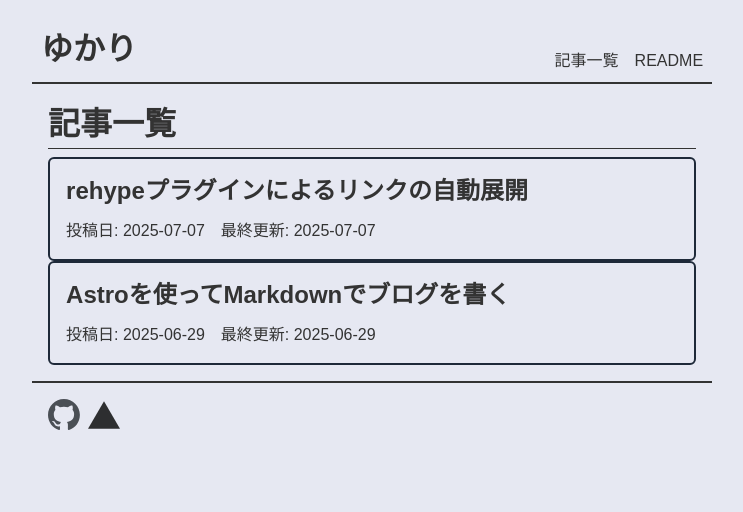
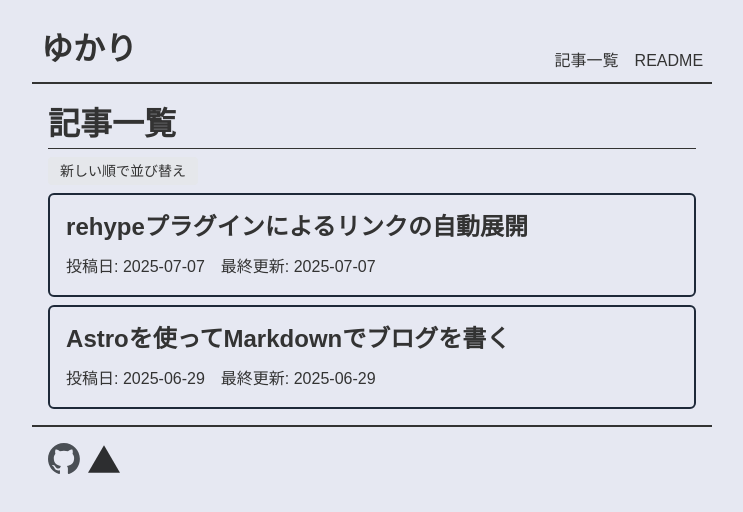
Before and after one commit to lev635/blog, an Astro site: page /article in a window 1280 px wide. Shown: the whole page, without its empty margins (268-1011 px from the left). Built offline with nearby package versions, Linux system fonts and the light colour scheme; Astro itself is replaced by a stand-in of ours; some packages are replaced by stand-ins of ours.

Commit message:
ボタンの追加

```diff
--- a/src/components/ArticleListReact.tsx
+++ b/src/components/ArticleListReact.tsx
@@ -1,3 +1,4 @@
+import { useState } from "react";
 import type { MarkdownInstance } from "astro";
 import ArticleCard from "./ArticleCardReact";
 
@@ -6,22 +7,36 @@
   limit?: number;
 }
 
-export default function ArtilceList({ articles, limit }: Props) {
-  const sortedArticles = articles
-    .sort((a, b) => new Date(b.frontmatter.date).getTime() - new Date(a.frontmatter.date).getTime())
+export default function ArticleList({ articles, limit }: Props) {
+  const [desc, setDesc] = useState(true);
+
+  const sortedArticles = [...articles]
+    .sort((a, b) =>
+      desc
+        ? new Date(b.frontmatter.date).getTime() - new Date(a.frontmatter.date).getTime()
+        : new Date(a.frontmatter.date).getTime() - new Date(b.frontmatter.date).getTime()
+    )
     .slice(0, limit ?? articles.length);
+
   return (
     <div>
-      {
-        sortedArticles.map((article) => (
+      <button
+        className="mb-2 px-3 py-1 rounded bg-gray-200 hover:bg-gray-300 text-sm"
+        onClick={() => setDesc((v) => !v)}
+      >
+        {desc ? "新しい順" : "古い順"}で並び替え
+      </button>
+      <div className="flex flex-col gap-2">
+        {sortedArticles.map((article) => (
           <ArticleCard
+            key={article.url}
             url={article.url ?? ""}
             title={article.frontmatter.title}
             date={article.frontmatter.date}
             lastModified={article.frontmatter.lastModified}
           />
-        ))
-      }
+        ))}
+      </div>
     </div>
-  )
+  );
 }
--- a/src/pages/article.astro
+++ b/src/pages/article.astro
@@ -12,6 +12,6 @@
 <Navigation />
 <article>
   <h1 class="font-semibold">記事一覧</h1>
-  <ArticleListReact articles={articles} />
+  <ArticleListReact articles={articles} client:load />
 </article>
 <Footer />
```
